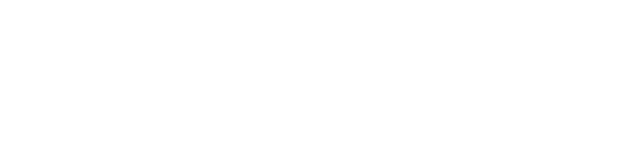
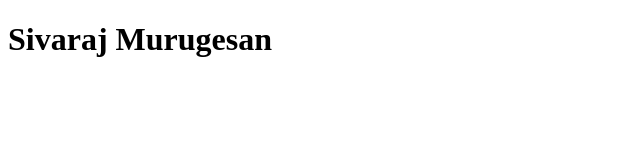
Before and after one commit to sivaraj6681/samplerepo, a plain HTML site: page index.html in a window 1280 px wide. Shown: the whole page, without its empty margins (0-640 px from the left). Drawn offline with Linux system fonts and the light colour scheme.

Commit message:
added my full name

```diff
--- a/index.html
+++ b/index.html
@@ -6,6 +6,6 @@
     <title>Document</title>
 </head>
 <body>
-
+    <h1>Sivaraj Murugesan</h1>
 </body>
 </html>
```
